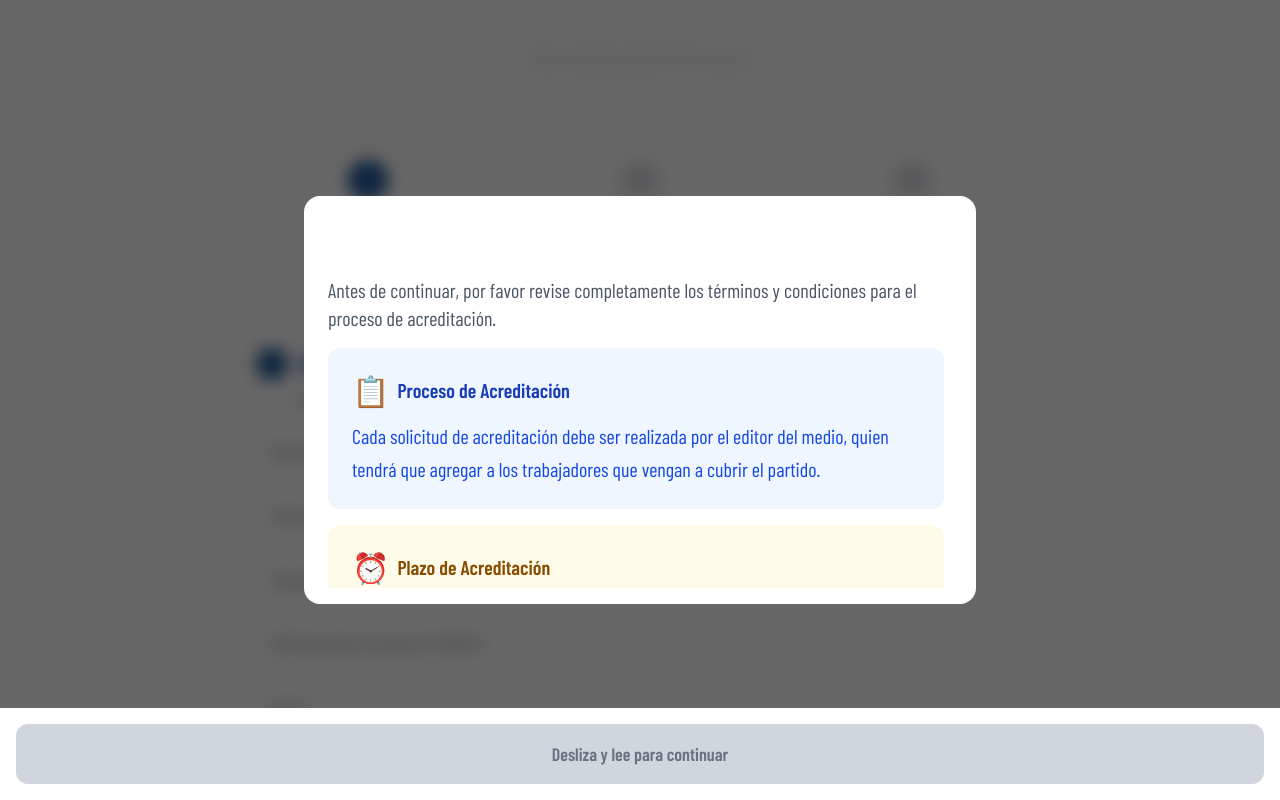
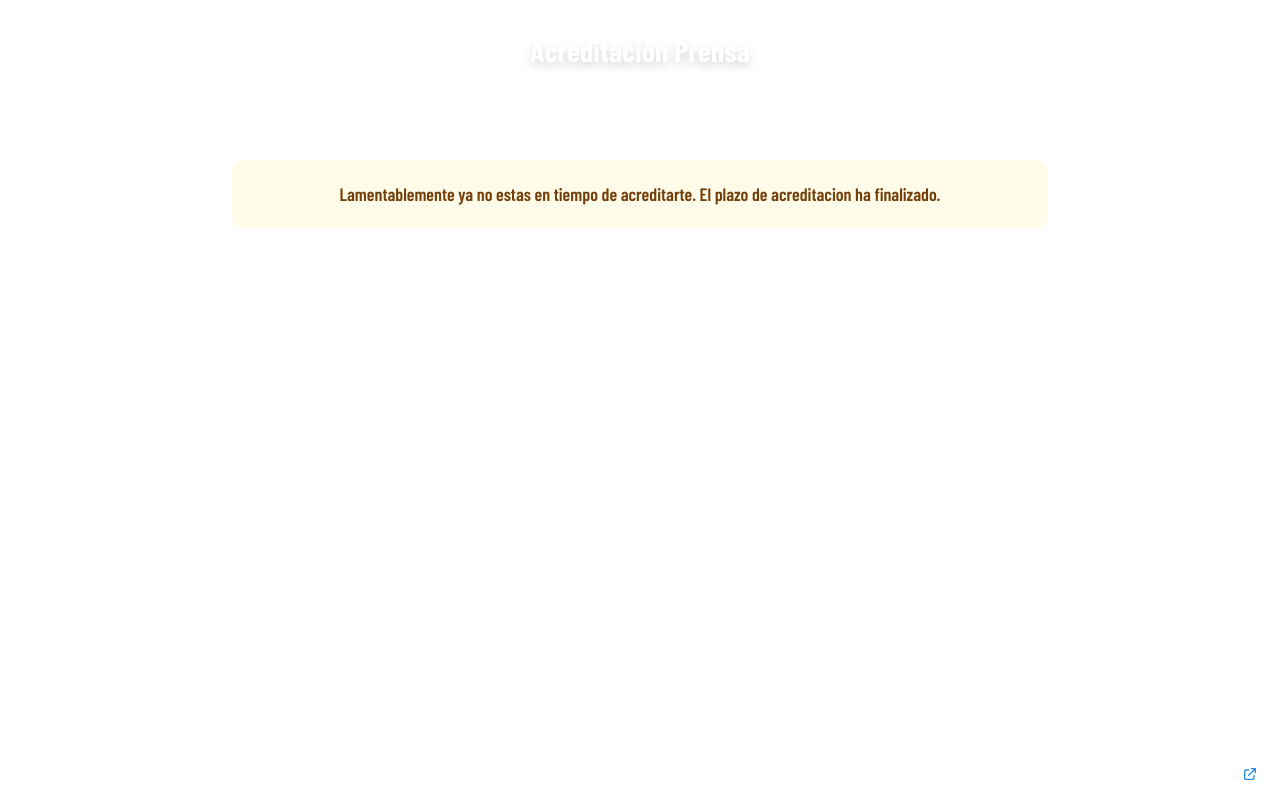
Before and after one commit to Antonio-Capra/acreditacion-hockey-prueba, a Next.js app: page /acreditacion in a window 1280 px wide. Shown: the top 800 px of the page. Built offline with nearby package versions, Linux system fonts and the light colour scheme; a web font is replaced by a local one.

Commit message:
cambios horarios en mail y cierre de acreditaciones

```diff
--- a/app/acreditacion/page.tsx
+++ b/app/acreditacion/page.tsx
@@ -115,6 +115,9 @@ function createEmptyAcreditado(): Acreditado {
 
 export default function AcreditacionPage() {
   const { areas, loading: areasLoading, cuposError, closeCuposError, submitAcreditacion, error: areasError } = useAcreditacion();
+
+  const ACCREDITATION_CLOSED = true;
+  const ACCREDITATION_CLOSED_MESSAGE = "Lamentablemente ya no estas en tiempo de acreditarte. El plazo de acreditacion ha finalizado.";
 
   const [formData, setFormData] = useState<FormData>({
     responsable_nombre: "",
@@ -419,6 +422,15 @@ export default function AcreditacionPage() {
           </p>
         </header>
 
+        {ACCREDITATION_CLOSED && (
+          <div className="bg-white/95 backdrop-blur-sm rounded-2xl border border-white/30 p-6 sm:p-8 shadow-2xl">
+            <div className="bg-yellow-50 border border-yellow-200 text-yellow-900 rounded-xl p-5 text-center text-lg font-semibold">
+              {ACCREDITATION_CLOSED_MESSAGE}
+            </div>
+          </div>
+        )}
+
+        {!ACCREDITATION_CLOSED && (
           <form
             onSubmit={handleSubmit}
             className="bg-white/95 backdrop-blur-sm rounded-2xl border border-white/30 p-6 sm:p-8 shadow-2xl space-y-8"
@@ -627,8 +639,11 @@ export default function AcreditacionPage() {
               </button>
             </div>
           </form>
+        )}
       </div>
 
+      {!ACCREDITATION_CLOSED && (
+        <>
           <DisclaimerModal
             isVisible={showDisclaimer}
             onAccept={() => setShowDisclaimer(false)}
@@ -682,6 +697,8 @@ export default function AcreditacionPage() {
               onClose={closeCuposError}
             />
           )}
+        </>
+      )}
     </div>
   );
 }
--- a/app/api/send-approval/route.ts
+++ b/app/api/send-approval/route.ts
@@ -56,8 +56,8 @@ const generateApprovalHTML = (nombre: string, apellido: string, zona: string, ar
   const informacionComun = `
     <h3 style="color: #1e5799; margin: 20px 0 10px 0; font-size: 16px;">Información General</h3>
     <p style="margin: 0 0 10px 0; color: #4b5563; line-height: 1.6;">
-      <strong>Apertura de puertas:</strong> 18:00 hrs.<br>
-      <strong>Cierre de ingreso de prensa:</strong> 19:30 hrs. (sin excepciones).
+      <strong>Apertura de puertas:</strong> 18:30 hrs.<br>
+      <strong>Cierre de ingreso de prensa:</strong> 20:15 hrs. (sin excepciones).
     </p>
     <p style="margin: 0 0 15px 0; color: #4b5563; line-height: 1.6;">
       Les recomendamos trasladarse e ingresar al recinto con tiempo y anticipación, además de planificar su viaje.
```
Also changed, not shown: 1 other file (tests, documents, lock files or other folders). Lines whose indentation alone changed are shown as unchanged.
